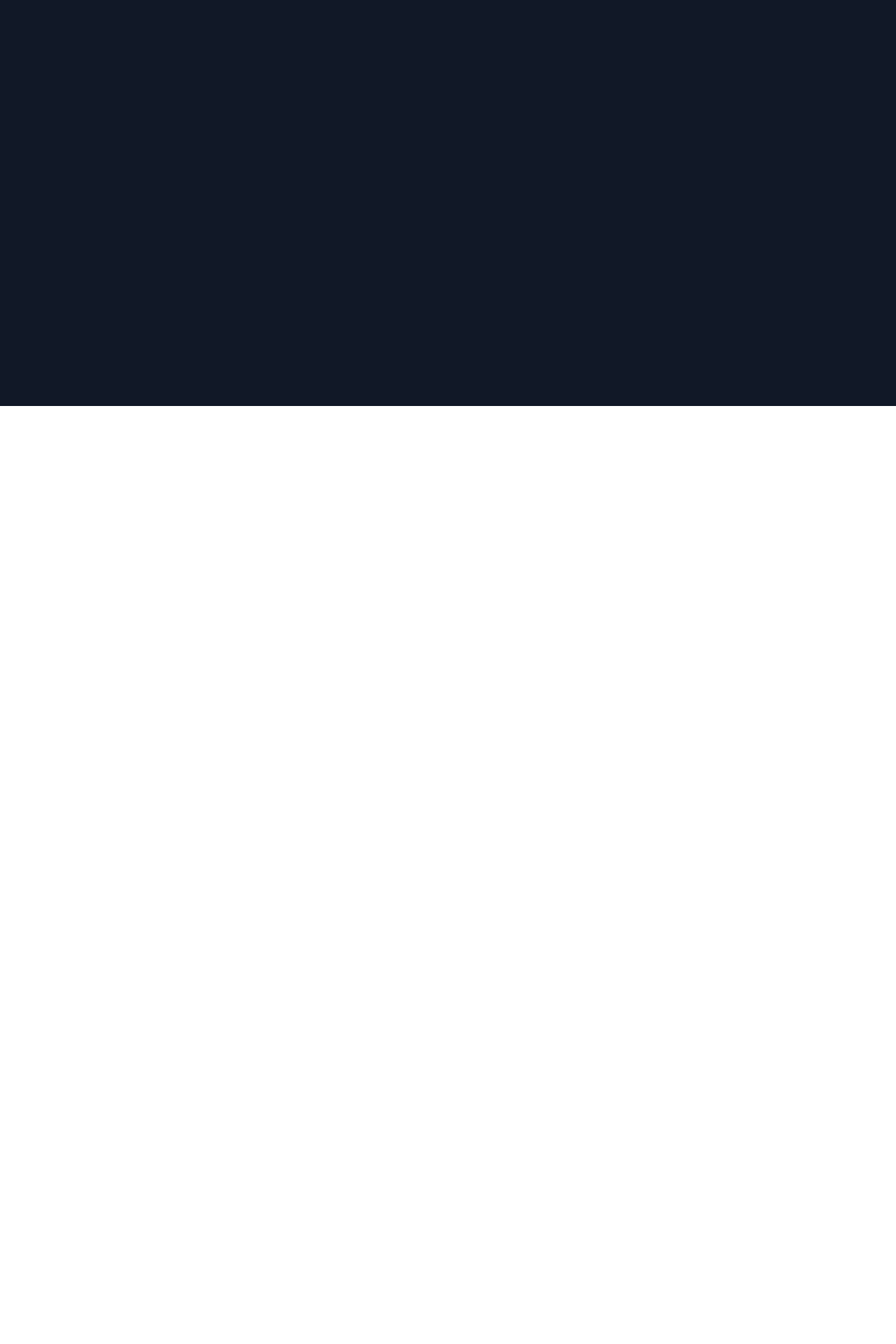
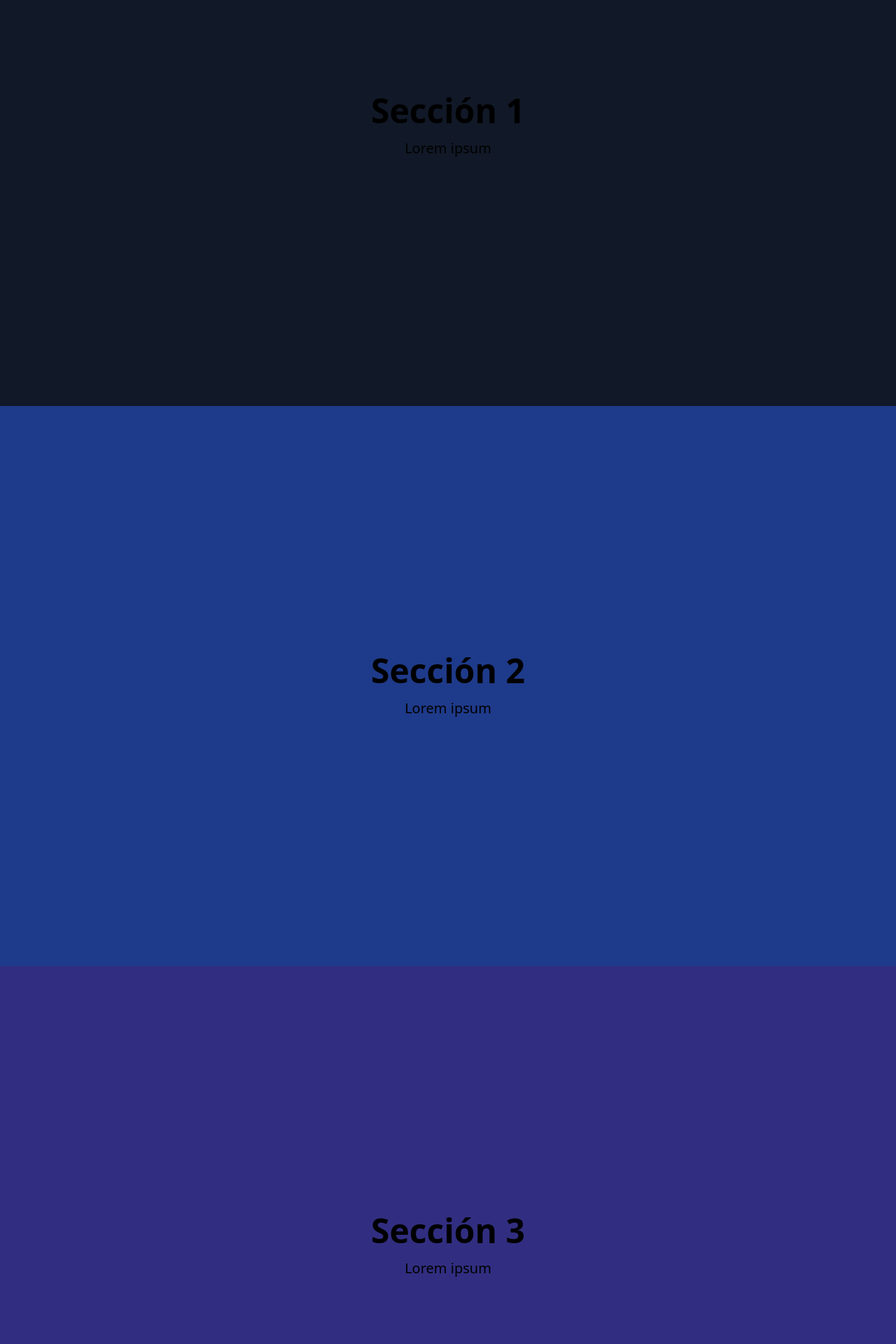
Before and after one commit to FrankLovelace/FrankLovelace, a Vue app in the folder dev-site/: page / in a window 1280 px wide. Shown: the part 220-2140 px from the top of the page at 70% size. Before the commit the page ends 800 px from the top, so only its background shows below. Built offline with nearby package versions, Linux system fonts and the light colour scheme; the HTML template or start-up script is replaced by a standard one.

Commit message:
se crea la estructura visual fundamental

```diff
--- /dev/null
+++ b/dev-site/src/components/FullScreenSection.vue
@@ -0,0 +1,10 @@
+<script setup lang="ts">
+</script>
+
+<template>
+  <section class="h-screen w-full flex items-center justify-center">
+    <div class="text-center">
+      <slot />
+    </div>
+  </section>
+</template>
--- a/dev-site/src/views/HomeView.vue
+++ b/dev-site/src/views/HomeView.vue
@@ -1,9 +1,27 @@
 <script setup lang="ts">
+import FullScreenSection from '@/components/FullScreenSection.vue';
 </script>
 
 <template>
-  <main class="bg-gray-900 text-white min-h-screen p-8">
-    <h1 class="text-4xl font-bold">test</h1>
-    <p class="mt-4">franklovelace.dev v2</p>
+  <main>
+    <FullScreenSection class="bg-gray-900">
+      <h1 class="text-5xl font-bold">Sección 1</h1>
+      <p class="mt-4 text-xl">Lorem ipsum</p>
+    </FullScreenSection>
+
+    <FullScreenSection class="bg-blue-900">
+      <h1 class="text-5xl font-bold">Sección 2</h1>
+      <p class="mt-4 text-xl">Lorem ipsum</p>
+    </FullScreenSection>
+
+    <FullScreenSection class="bg-indigo-900">
+      <h1 class="text-5xl font-bold">Sección 3</h1>
+      <p class="mt-4 text-xl">Lorem ipsum</p>
+    </FullScreenSection>
+
+    <FullScreenSection class="bg-purple-900">
+      <h1 class="text-5xl font-bold">Sección 4</h1>
+      <p class="mt-4 text-xl">Lorem ipsum</p>
+    </FullScreenSection>
   </main>
 </template>
```
